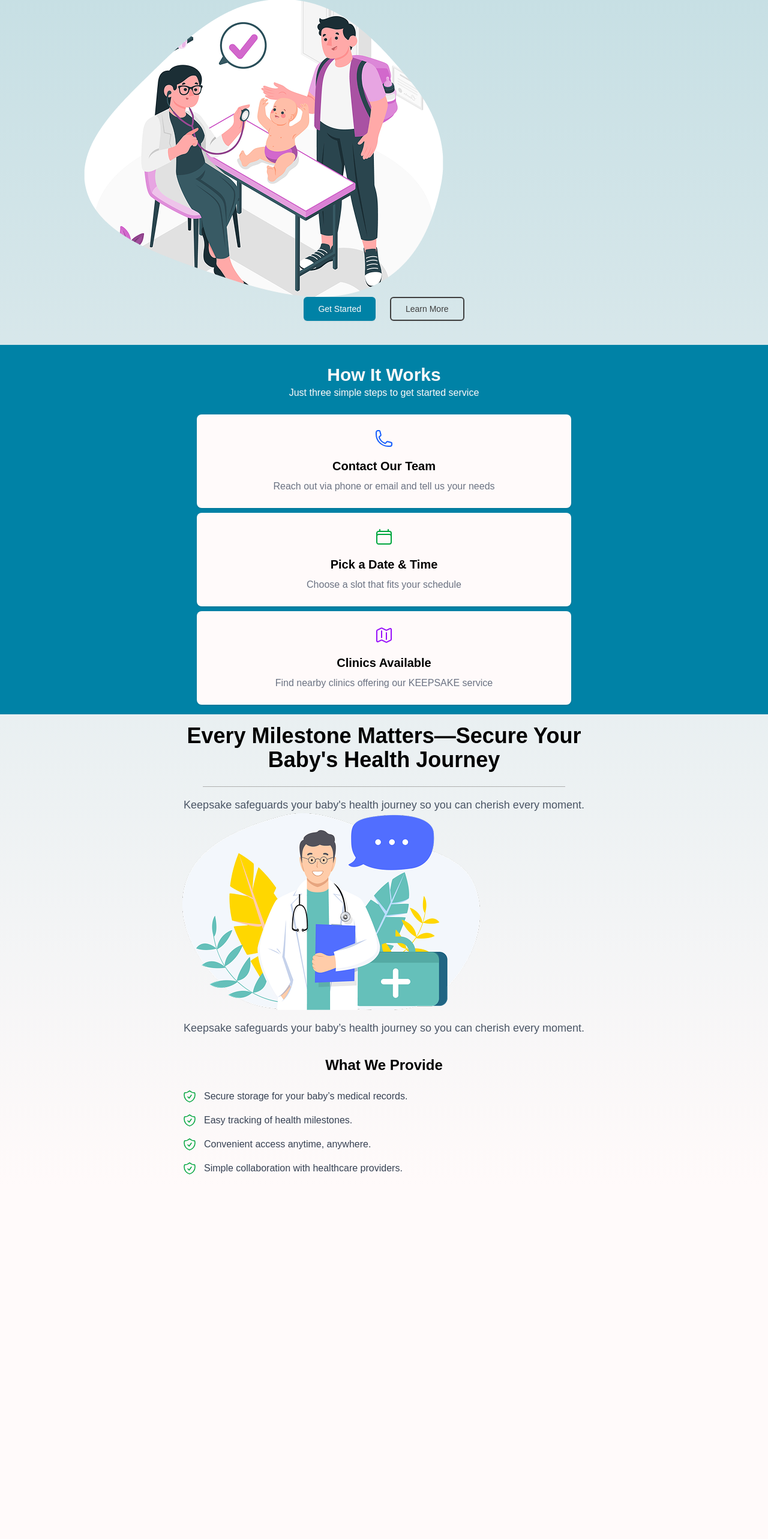
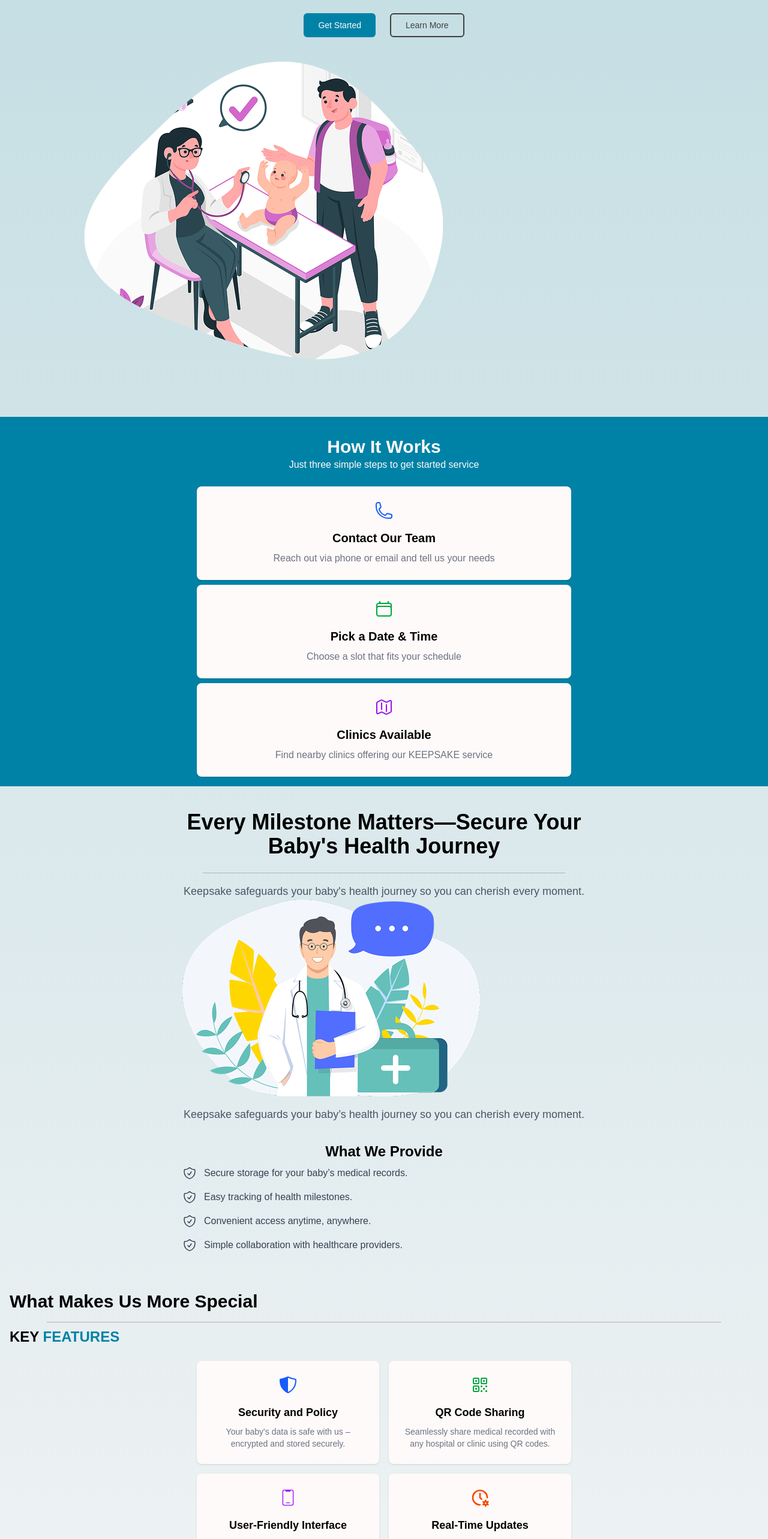
Before and after one commit to Znarfieeee/KEEPSAKE-CAPSTONE, a React (Vite) app in the folder client/: page / in a window 1280 px wide. Shown: the part 183-2749 px from the top of the page at 60% size. Before the commit the page ends 2159 px from the top, so only its background shows below. Built offline with nearby package versions, Linux system fonts and the light colour scheme.

Commit message:
small screen landing page are good

```diff
--- a/client/package.json
+++ b/client/package.json
@@ -18,6 +18,7 @@
     "clsx": "^2.1.1",
     "react": "^19.1.0",
     "react-dom": "^19.1.0",
+    "react-icons": "^5.5.0",
     "react-router-dom": "^7.6.3",
     "shadcn": "^2.7.0",
     "styled-components": "^6.1.19",
--- a/client/src/index.css
+++ b/client/src/index.css
@@ -41,7 +41,7 @@ hr {
 }
 
 .rise-up {
-    animation: riseUp 2.5s ease-out forwards;
+    animation: riseUp 2s ease-out forwards;
 }
 
 @keyframes topDown {
@@ -86,5 +86,5 @@ hr {
 }
 
 .right-to-left {
-    animation: rightLeft 2s ease-out forwards;
+    animation: rightLeft 2.5s ease-out forwards;
 }
--- a/client/src/pages/Landing_page.jsx
+++ b/client/src/pages/Landing_page.jsx
@@ -13,7 +13,13 @@ import {
     CalendarIcon,
     MapIcon,
     ShieldCheckIcon,
+    QrCodeIcon,
+    GlobeAltIcon,
 } from "@heroicons/react/24/outline"
+import { IoShieldHalfOutline } from "react-icons/io5"
+import { CiMobile3 } from "react-icons/ci"
+import { TbClockCog } from "react-icons/tb"
+import { PiDevicesLight } from "react-icons/pi"
 
 function Landing_page() {
     const [drawerOpen, setDrawerOpen] = useState(false)
@@ -44,6 +50,59 @@ function Landing_page() {
         "Easy tracking of health milestones.",
         "Convenient access anytime, anywhere.",
         "Simple collaboration with healthcare providers.",
+    ]
+
+    const feature = [
+        {
+            icon: <IoShieldHalfOutline className="h-8 w-8 text-blue-600" />,
+            title: "Security and Policy",
+            desc: "Your baby's data is safe with us – encrypted and stored securely.",
+        },
+        {
+            icon: <QrCodeIcon className="h-8 w-8 text-green-600" />,
+            title: "QR Code Sharing",
+            desc: "Seamlessly share medical recorded with any hospital or clinic using QR codes.",
+        },
+        {
+            icon: <CiMobile3 className="h-8 w-8 text-purple-600" />,
+            title: "User-Friendly Interface",
+            desc: "Track milestones and access medical records at your fingertips",
+        },
+        {
+            icon: <TbClockCog className="h-8 w-8 text-orange-600" />,
+            title: "Real-Time Updates",
+            desc: "Stay up-to-date with automatic updates and reminders",
+        },
+        {
+            icon: <GlobeAltIcon className="h-8 w-8 text-cyan-600" />,
+            title: "Online & Offline Access",
+            desc: "Access records anytime, even with/out an internet connection.",
+        },
+        {
+            icon: <PiDevicesLight className="h-8 w-8 text-rose-600" />,
+            title: "Multi-Device Access",
+            desc: "Access your baby's information anytime, anywhere, on any device.",
+        },
+    ]
+
+    const clinics = [
+        {
+            name: "De La Peña's Pediatric Clinic",
+            address:
+                "8W23+MC7 ASCO Bldg, Tiburcio Padilla St, Cebu City, 6000 Cebu",
+        },
+        {
+            name: "Dr. Darwin L. Pitogo",
+            address: "Maria Antonio Village, Labogon, Mandaue, 6014 Cebu",
+        },
+        {
+            name: "Alima Pediatric Clinic",
+            address: "F. Ramos St, Cogon, Cebu City, 6000 Cebu",
+        },
+        {
+            name: "Alima Pediatric Clinic",
+            address: "Urgello St, Cebu City, 6000 Cebu",
+        },
     ]
 
     useEffect(() => {
@@ -121,7 +180,7 @@ function Landing_page() {
                 <section
                     id="screen-container"
                     className=" flex flex-col mt-18 items-center justify-around min-h-[60vh] bg-gradient-to-b from-[#c4dee3] to-[#fffafa]">
-                    <section className="screen-one p-4 mx-4 text-black">
+                    <section className="screen-one p-4 text-black ">
                         <h1 className="font-bold text-4xl top-down">
                             Securely Organize and Track Your Baby's Medical
                             Journey
@@ -130,14 +189,9 @@ function Landing_page() {
                             A digital platform to store, track, and share your
                             baby's health records and milestones with ease.
                         </p>
-                        <img
-                            src={hero1}
-                            alt="Hero 1"
-                            className="mt-4 right-to-left"
-                        />
                         <div
                             id="buttons"
-                            className="flex justify-center gap-6 z-10 rise-up">
+                            className="flex justify-center my-10 gap-6 z-10 rise-up">
                             <Button variant="default" size="lg">
                                 Get Started
                             </Button>
@@ -145,12 +199,17 @@ function Landing_page() {
                                 Learn More
                             </Button>
                         </div>
+                        <img
+                            src={hero1}
+                            alt="Hero 1"
+                            className="mt-4 right-to-left"
+                        />
                     </section>
 
                     {/* How it Works */}
                     <section
                         id="separator-one"
-                        className="w-screen bg-primary p-4 mt-6">
+                        className="w-screen bg-primary p-4 mt-20">
                         <div className="max-w-3xl mx-auto text-center">
                             <h2 className="text-3xl font-bold text-white pt-4">
                                 How It Works
@@ -177,7 +236,7 @@ function Landing_page() {
                     </section>
 
                     {/* Section two */}
-                    <section className="screen-two p-4 mx-4">
+                    <section className="screen-two p-4 mx-4 mt-6">
                         <div className="max-w-2xl mx-auto text-center space-y-6">
                             <h1 className="text-4xl font-extrabold">
                                 Every Milestone Matters—Secure Your Baby's
@@ -194,7 +253,7 @@ function Landing_page() {
                             Keepsake safeguards your baby’s health journey so
                             you can cherish every moment.
                         </p>
-                        <div className="mt-8 text-left space-y-6">
+                        <div className="mt-8 text-left space-y-2">
                             <h2 className="text-2xl font-semibold text-center">
                                 What We Provide
                             </h2>
@@ -203,13 +262,141 @@ function Landing_page() {
                                     <li
                                         key={idx}
                                         className="flex items-start gap-3 text-gray-700">
-                                        <ShieldCheckIcon className="w-6 h-6 text-green-600 flex-shrink-0" />
+                                        <ShieldCheckIcon className="w-6 h-6 flex-shrink-0" />
                                         <span>{whatWeProvide}</span>
                                     </li>
                                 ))}
                             </ul>
                         </div>
                     </section>
+                    {/* What makes us more special  */}
+                    <section className="screen-three w-screen p-4">
+                        <header>
+                            <h1 className="font-semibold text-3xl mb-4 mt-8">
+                                What Makes Us More Special
+                            </h1>
+                            <hr />
+                            <h1 className="font-bold text-2xl mt-2">
+                                KEY
+                                <span className="text-primary"> FEATURES</span>
+                            </h1>
+                        </header>
+                        <div className="mt-6 max-w-2xl mx-auto px-6 grid grid-cols-2 gap-4">
+                            {feature.map((feature, idx) => (
+                                <div
+                                    key={idx}
+                                    className="flex flex-col items-center text-center p-6 bg-white rounded-lg shadow">
+                                    {feature.icon}
+                                    <h3 className="mt-4 text-lg font-semibold">
+                                        {feature.title}
+                                    </h3>
+                                    <p className="mt-2 text-sm text-gray-500">
+                                        {feature.desc}
+                                    </p>
+                                </div>
+                            ))}
+                        </div>
+                    </section>
+                    {/* Footer Section */}
+                    <section className="footer w-screen flex flex-col text-black bg-gradient-to-t from-[#c4dee3] to-[#fffafa] p-6 mt-6 ">
+                        <div id="box1" className="p-4 ">
+                            <p className="text-justify text-md">
+                                KEEPSAKE is dedicated to simplifying baby health
+                                record management. Since 2025, we've been
+                                providing parents and healthcare providers with
+                                a secure, user-friendly platform to easily
+                                track, store, and share medical milestones
+                            </p>
+                        </div>
+                        <hr />
+                        <div id="box2" className="my-6">
+                            <h1 className="text-center text-2xl font-bold">
+                                Clinics
+                            </h1>
+                            <div className="max-w-2xl mx-auto px-6 flex flex-col gap-2">
+                                {clinics.map((clinic, idx) => (
+                                    <div
+                                        key={idx}
+                                        className="flex flex-col text-start">
+                                        <h3 className="mt-2 text-lg font-semibold">
+                                            {clinic.name}
+                                        </h3>
+                                        <p className=" text-sm">
+                                            {clinic.address}
+                                        </p>
+                                    </div>
+                                ))}
+                                <Link
+                                    to="/"
+                                    className="hover:text-white transition-all duration-200">
+                                    See more...
+                                </Link>
+                            </div>
+                        </div>
+                        <hr />
+                        <div
+                            id="box3"
+                            className="mt-2 max-w-2xl mx-auto p-6 gap-4">
+                            <h1 className="text-center text-2xl font-bold">
+                                Connect with us
+                            </h1>
+                            <div
+                                id="link"
+                                className="grid grid-cols-2 gap-20 mx-auto pt-4">
+                                <div className="left-side flex flex-col gap-2">
+                                    <Link
+                                        to="/"
+                                        className="hover:text-white transition-all duration-200">
+                                        Facebook
+                                    </Link>
+                                    <Link
+                                        to="/"
+                                        className="hover:text-white transition-all duration-200">
+                                        Twitter
+                                    </Link>
+                                    <Link
+                                        to="/"
+                                        className="hover:text-white transition-all duration-200">
+                                        Instagram
+                                    </Link>
+                                </div>
+                                <div className="right-side flex flex-col gap-2">
+                                    <Link
+                                        to="/"
+                                        className="hover:text-white transition-all duration-200">
+                                        Career
+                                    </Link>
+                                    <Link
+                                        to="/"
+                                        className="hover:text-white transition-all duration-200">
+                                        Support
+                                    </Link>
+                                    <Link
+                                        to="/"
+                                        className="hover:text-white transition-all duration-200">
+                                        Privacy policy
+                                    </Link>
+                                </div>
+                            </div>
+                        </div>
+                        <hr />
+                        <div id="box4" className="mt-2 max-w-2xl mx-auto p-6">
+                            <h1 className="text-start text-xl font-bold">
+                                Email us
+                            </h1>
+                            <p className="text-sm">support@keepsake.com</p>
+
+                            <h1 className="text-start text-xl font-bold mt-8">
+                                Address
+                            </h1>
+                            <p className="text-sm">
+                                123 Fatima St., Bulacao, Cebu City, 6000 Cebu
+                            </p>
+                        </div>
+                    </section>
+                    <footer className="bg-primary w-screen text-center p-2 text-white font-semibold">
+                        © 2025 KEEPSAKE, All Rights Reserved
+                    </footer>
                 </section>
             </div>
         </>
```
Also changed, not shown: 1 other file (tests, documents, lock files or other folders).
